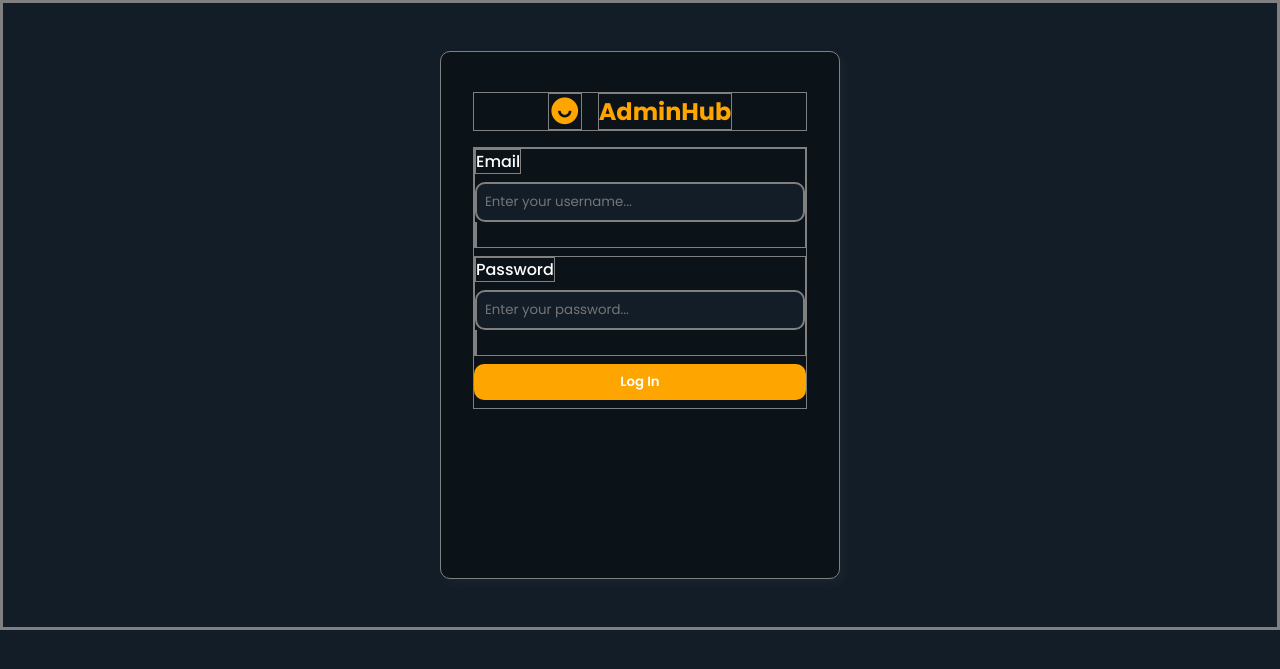
After one commit to iAmNsengi/ChurchSite, a Django app: page /login in a window 1280 px wide. The commit adds this page. Shown: the top 669 px of the page. Run offline with Django 5.2, Linux system fonts and the light colour scheme.

Commit message:
feature: implemented login & logout

```diff
--- a/MainApp/static/assets/css/style.css
+++ b/MainApp/static/assets/css/style.css
@@ -26,7 +26,6 @@ html.sr .load-hidden {
     padding: 0;
     margin: 0;
     box-sizing: border-box;
-    border: solid 1px gray;
 }
 .section__container{
     max-width: var(--max-width);
--- /dev/null
+++ b/MainApp/templates/login.html
@@ -0,0 +1,48 @@
+{% load static %}
+<!DOCTYPE html>
+<html lang="en">
+    <head>
+        <meta charset="UTF-8">
+        <meta name="viewport" content="width=device-width, initial-scale=1.0">
+        <link href="https://cdn.jsdelivr.net/npm/remixicon@4.2.0/fonts/remixicon.css" rel="stylesheet">
+        <link rel="stylesheet" href="{%static 'assets/css/signup.css' %} ">
+        <title>Log In</title>
+    </head>
+    <body>
+        <main class="container">
+            <div class="form-container">
+                <div class="header">
+                    <i class="ri-user-smile-fill"></i>
+                    <h2>AdminHub</h2>
+                </div>
+                <form method="POST" id="loginForm">
+                    {% csrf_token %}
+                    {%include 'messages.html' %}
+                    <div class="element">
+                        <label for="email">Email</label>
+                        <input
+                            type="text"
+                            name="email"
+                            id="email"
+                            placeholder="Enter your username..."
+                        >
+                        <br>
+                        <span style="color: rgb(241, 61, 61);" id="emailError" class="error-email"></span>
+                    </div>
+                    <div class="element">
+                        <label for="password">Password</label>
+                        <input
+                            type="password"
+                            name="password"
+                            id="password"
+                            placeholder="Enter your password..."
+                        >
+                        <br>
+                        <span style="color: rgb(241, 61, 61);" id="passwordError" class=""></span>
+                    </div>
+                    <button type="submit" class="btn">Log In</button>
+                </form>
+            </div>
+        </main>
+    </body>
+</html>
--- a/MainApp/templates/messages.html
+++ b/MainApp/templates/messages.html
@@ -1,8 +1,13 @@
 {% if messages %}
 {% for message in messages %}
-<div class="container-fluid p-0 text-center">
+<div class="container-fluid p-0 text-center" style="color: red;text-align: center; border: 1px solid red; padding: 5px;">
     <div class="alert {{message.tags}} alert-dismissible" role="alert">
-        <button class="close" role="button" data-dismiss="'alert" aria-label="close">
+        <button
+            class="close"
+            role="button"
+            data-dismiss="'alert"
+            aria-label="close"
+        >
             <span aria-hidden="true"></span>
         </button>
         {{message}}
--- a/MainApp/urls.py
+++ b/MainApp/urls.py
@@ -2,5 +2,8 @@ from django.urls import path
 from .views import *
 
 urlpatterns = [
-    path('',Home.as_view())
+    path('',Home.as_view()),
+    path('login',Login.as_view()),
+    path('logout',logout)
+
 ]
--- a/MainApp/views.py
+++ b/MainApp/views.py
@@ -1,7 +1,29 @@
-from django.shortcuts import render
+from django.shortcuts import render,redirect
 from django.views import View
-
+from django.contrib.auth.models import User
+from django.contrib.auth import login,logout,authenticate
+from django.contrib import messages
 # Create your views here.
 class Home(View):
     def get(self,request):
         return render(request,'index.html')
+
+class Login(View):
+    def get(self,request):
+        return render(request,'login.html')
+
+    def post(self,request):
+        if request.method == 'POST':
+            username = request.POST['email']
+            password = request.POST['password']
+            user = authenticate(request, username=username, password=password)
+            if user is not None:
+                login(request, user)
+                return redirect('/dashboard')
+            else:
+                messages.error(request,'404 ---- User With Given Credentials Was not found!')
+                return render(request, 'login.html')
+
+def Logout(request):
+    logout(request)
+    return redirect('/login')
```
Also changed, not shown: db.sqlite3, 1 other file.
